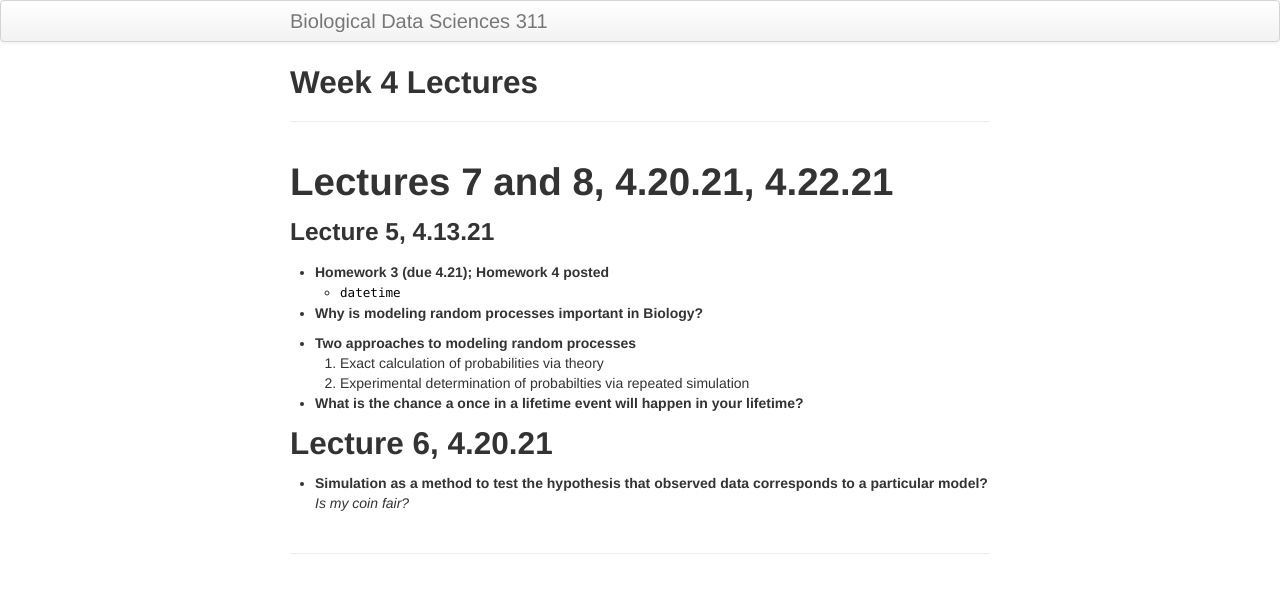
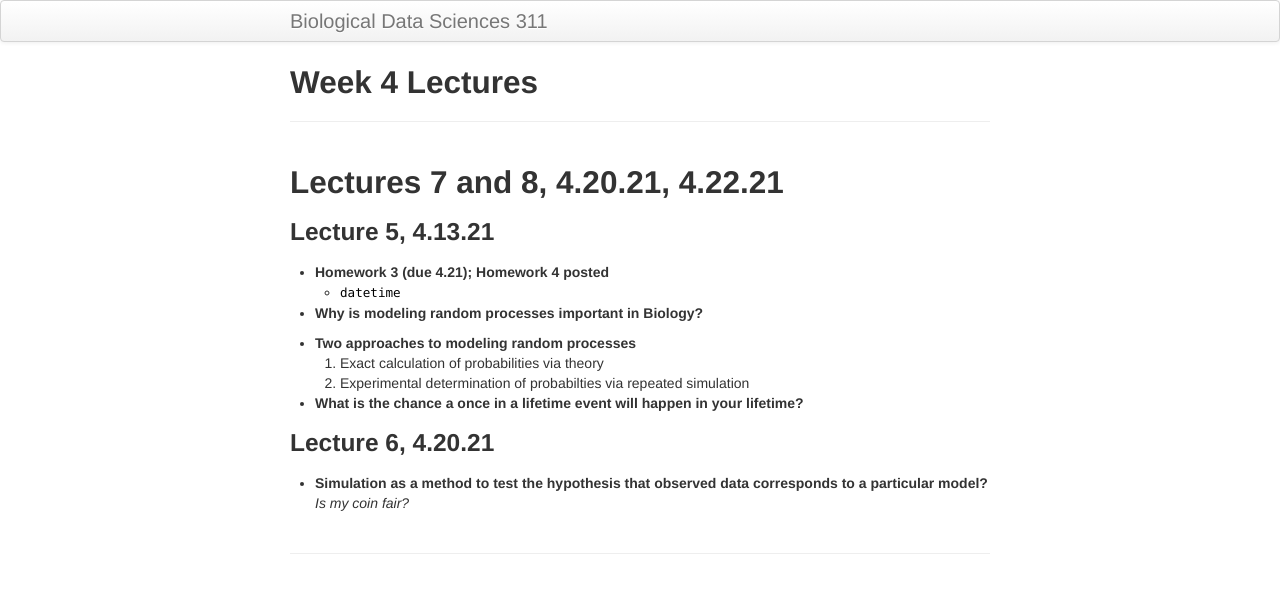
Before and after one commit to timothylwarren/bds311-sp21, a Jekyll site: the page built from lecture_notes/lec_wk04.md, in a window 1280 px wide. Shown: the top 593 px of the page. Built offline with Jekyll 4.4.1, drawn with Linux system fonts in a browser that asks for light colours.

Commit message:
Update lec_wk04.md

```diff
--- a/lecture_notes/lec_wk04.md
+++ b/lecture_notes/lec_wk04.md
@@ -3,7 +3,7 @@ layout: page
 title: Week 4 Lectures
 ---
 
-# Lectures 7 and 8, 4.20.21, 4.22.21
+## Lectures 7 and 8, 4.20.21, 4.22.21
 
 ### Lecture 5, 4.13.21
 
@@ -20,6 +20,6 @@ title: Week 4 Lectures
 - **What is the chance a once in a lifetime event will happen in your lifetime?**
 
 
-## Lecture 6, 4.20.21
+### Lecture 6, 4.20.21
 - **Simulation as a method to test the hypothesis that observed data corresponds to a particular model?**
     *Is my coin fair?*
```
